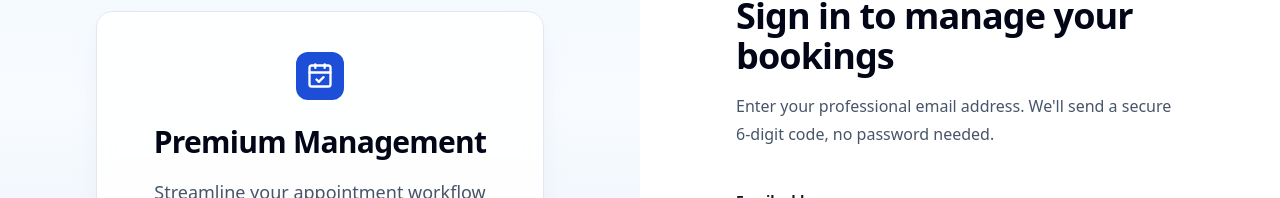
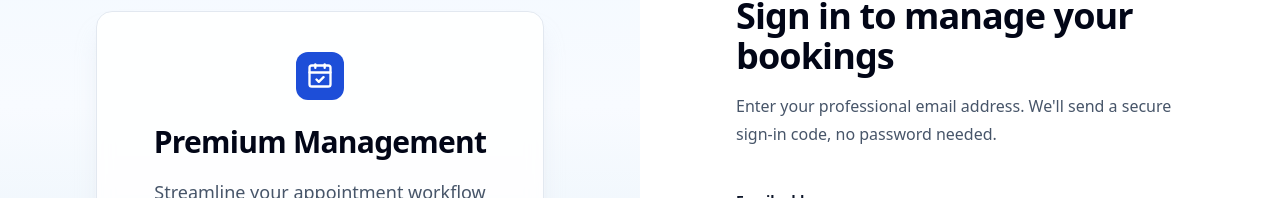
Before and after one commit to Yashloni76/Bookzy, a Next.js app: page /login in a window 1280 px wide. Shown: the part 254-452 px from the top of the page. Built offline with nearby package versions, Linux system fonts and the light colour scheme; no server answers.

Commit message:
Update OTP input to accept 8-digit codes

```diff
--- a/components/auth/login-form.tsx
+++ b/components/auth/login-form.tsx
@@ -133,7 +133,7 @@ export function LoginForm() {
                 </h1>
                 <p className="mt-4 text-base leading-7 text-slate-600">
                   Enter your professional email address. We&apos;ll send a secure
-                  6-digit code, no password needed.
+                  sign-in code, no password needed.
                 </p>
               </div>
 
@@ -191,7 +191,7 @@ export function LoginForm() {
                   Enter your code
                 </h1>
                 <p className="mt-4 text-base leading-7 text-slate-600">
-                  We sent a 6-digit code to{" "}
+                  We sent a code to{" "}
                   <span className="font-semibold text-slate-900">{email}</span>.
                   Check your inbox and enter it below.
                 </p>
@@ -203,7 +203,7 @@ export function LoginForm() {
                     className="text-sm font-semibold text-slate-900"
                     htmlFor="otp-code"
                   >
-                    6-digit code
+                    Sign-in code
                   </label>
                   <div className="relative mt-2">
                     <KeyRound className="pointer-events-none absolute left-4 top-1/2 h-5 w-5 -translate-y-1/2 text-slate-400" />
@@ -213,12 +213,12 @@ export function LoginForm() {
                       className="h-14 w-full rounded-lg border border-slate-300 bg-white pl-12 pr-4 text-center text-2xl font-bold tracking-[0.4em] text-slate-950 outline-none transition placeholder:text-base placeholder:font-normal placeholder:tracking-normal focus:border-blue-700 focus:ring-4 focus:ring-blue-100"
                       id="otp-code"
                       inputMode="numeric"
-                      maxLength={6}
+                      maxLength={8}
                       name="otp-code"
                       onChange={(event) =>
-                        setOtpCode(event.target.value.replace(/\D/g, "").slice(0, 6))
+                        setOtpCode(event.target.value.replace(/\D/g, "").slice(0, 8))
                       }
-                      placeholder="Enter code"
+                      placeholder="Enter the code from your email"
                       value={otpCode}
                     />
                   </div>
```
